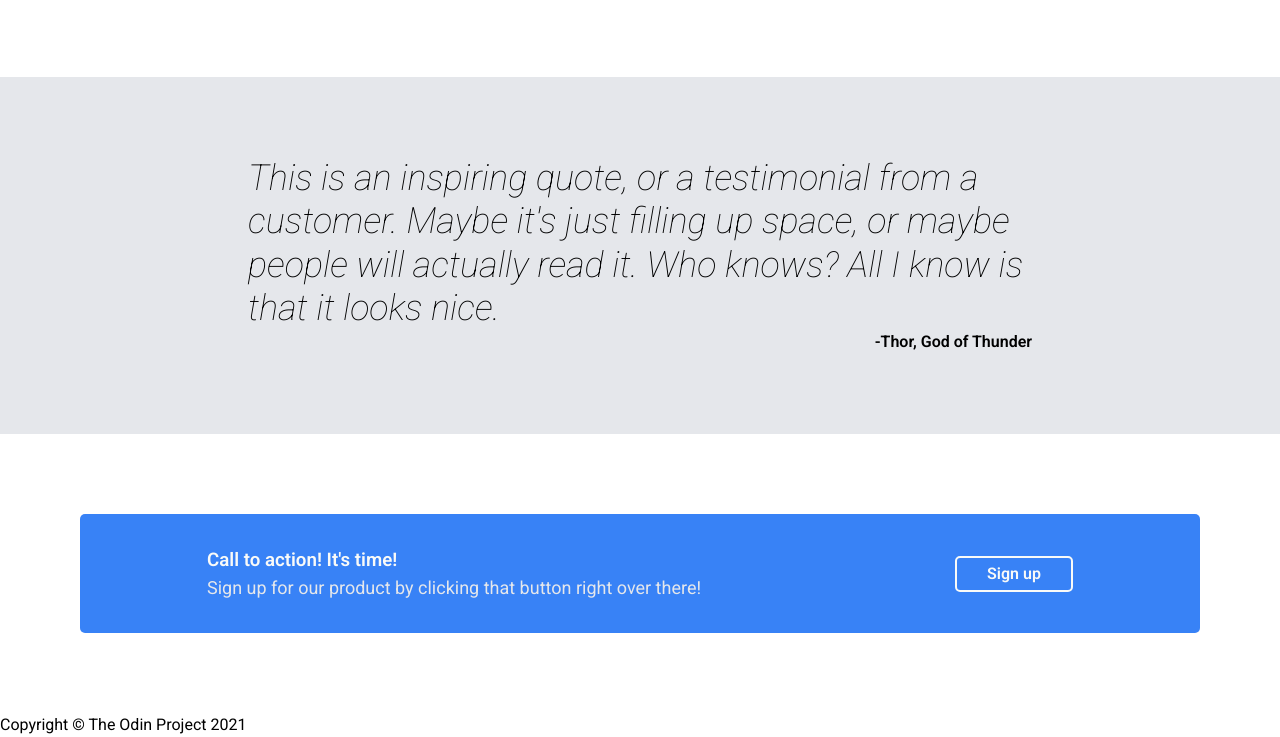
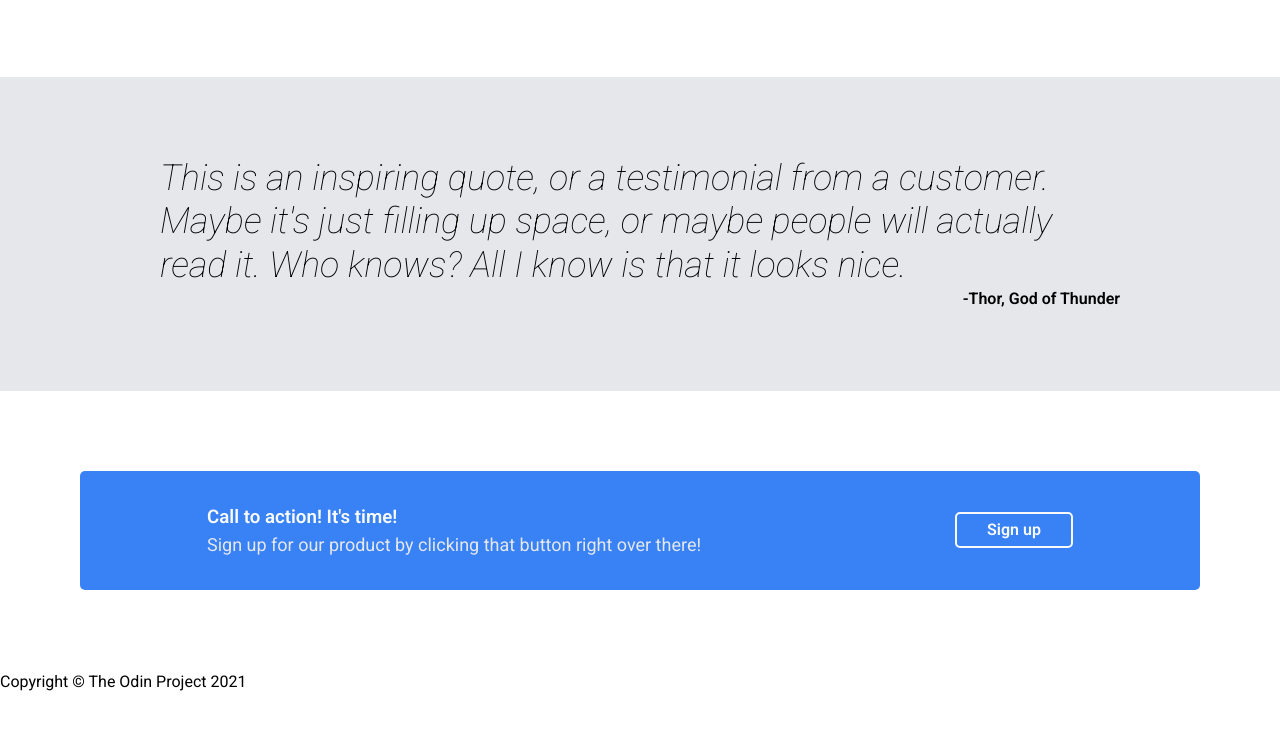
Before and after one commit to lebuckman/odin-landing-page, a plain HTML site: page index.html in a window 1280 px wide. Shown: the part 873-1610 px from the top of the page. After the commit the page ends 1567 px from the top, so only its background shows below. Drawn offline with Linux system fonts and the light colour scheme.

Commit message:
Adjust blockquote padding

```diff
--- a/styles.css
+++ b/styles.css
@@ -187,7 +187,7 @@ header {
 .home-quote {
 	display: flex;
 	flex-direction: column;
-	padding: 5em 15.5em;
+	padding: 5em 10em;
 	background-color: var(--clr-light-gray)
 }
 
```
